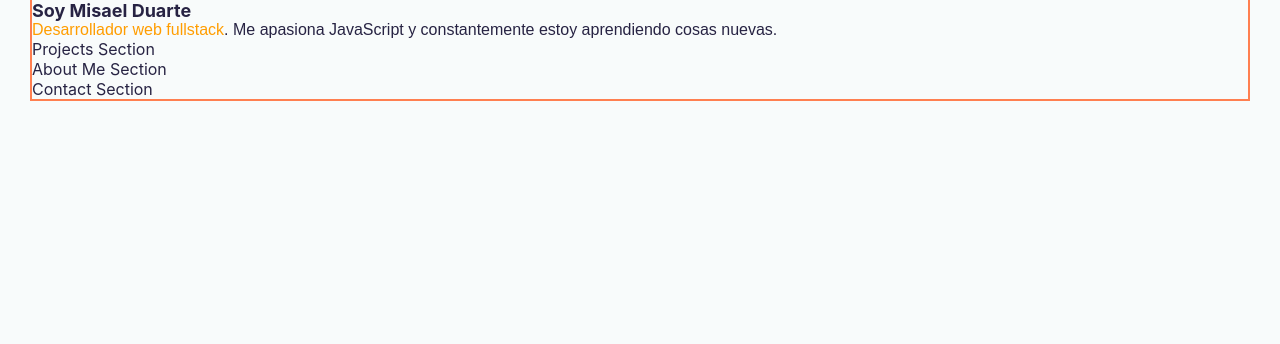
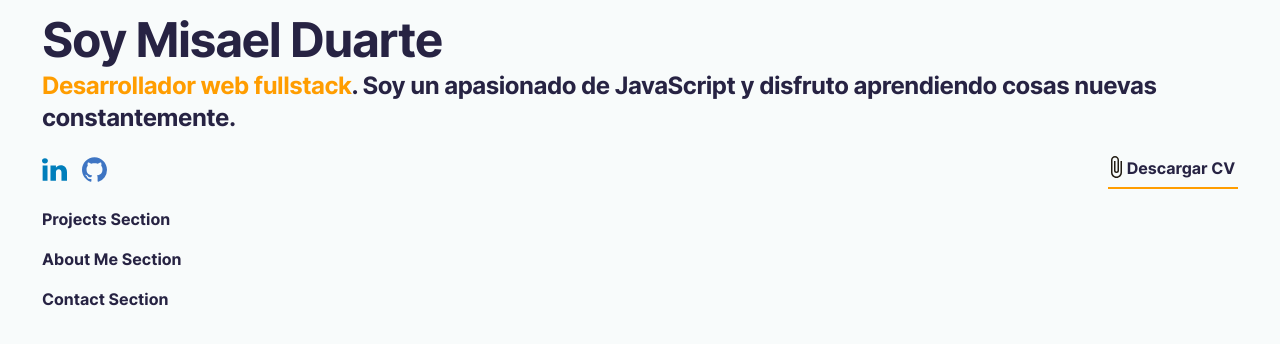
Before and after one commit to Snozin/portfolio, a React (Create React App) app: page / in a window 1280 px wide. Shown: the top 344 px of the page. Built offline with nearby package versions, Linux system fonts and the light colour scheme.

Commit message:
Versión inicial de hero con estilos

```diff
--- /dev/null
+++ b/src/components/icons/clip.js
@@ -0,0 +1,17 @@
+export default function SvgComponent(props) {
+  return (
+    <svg
+      width={11}
+      height={22}
+      viewBox="0 0 11 22"
+      fill="none"
+      xmlns="http://www.w3.org/2000/svg"
+      {...props}
+    >
+      <path
+        d="M9.5 5v11.5c0 2.21-1.79 4-4 4s-4-1.79-4-4V4a2.5 2.5 0 015 0v10.5c0 .55-.45 1-1 1s-1-.45-1-1V5H3v9.5a2.5 2.5 0 005 0V4c0-2.21-1.79-4-4-4S0 1.79 0 4v12.5C0 19.54 2.46 22 5.5 22s5.5-2.46 5.5-5.5V5H9.5z"
+        fill="#211B12"
+      />
+    </svg>
+  )
+}
--- /dev/null
+++ b/src/components/icons/github.js
@@ -0,0 +1,28 @@
+export default function Github(props) {
+  return (
+    <svg
+      width={24}
+      height={24}
+      viewBox="0 0 24 24"
+      fill="none"
+      xmlns="http://www.w3.org/2000/svg"
+      {...props}
+    >
+      <path
+        fillRule="evenodd"
+        clipRule="evenodd"
+        d="M12 .25C5.372.25 0 5.644 0 12.298c0 5.322 3.438 9.838 8.207
+          11.431.6.113.82-.261.82-.58l-.017-2.05c-3.338.729-4.043-1.614-4.043-1.614-.545-1.392-1.332-1.762-1.332-1.762-1.09-.748.083-.733.083-.733
+          1.204.085 1.837 1.242 1.837 1.242 1.071 1.841 2.809 1.31 3.493 1
+          .109-.778.42-1.31.762-1.612-2.665-.304-5.466-1.337-5.466-5.954
+          0-1.315.467-2.39 1.235-3.233-.123-.305-.535-1.53.117-3.188 0 0
+          1.008-.324 3.3 1.235.958-.268 1.984-.4 3.005-.406 1.019.005 2.046.139
+          3.004.406 2.29-1.559 3.296-1.235 3.296-1.235.655 1.659.244 2.883.12
+          3.188.77.843 1.233 1.918 1.233 3.233 0 4.628-2.805 5.647-5.478
+          5.945.43.372.814 1.107.814 2.231l-.015 3.305c0 .323.216.698.825.58A12.043
+          12.043 0 0024 12.297C24 5.644 18.627.25 12 .25z"
+        fill="#3E75C3"
+      />
+    </svg>
+  )
+}
--- /dev/null
+++ b/src/components/icons/index.js
@@ -0,0 +1,3 @@
+export { default as LinkedIn } from './linkedIn'
+export { default as Github } from './github'
+export { default as Clip } from './clip'
--- /dev/null
+++ b/src/components/icons/linkedIn.js
@@ -0,0 +1,23 @@
+export default function LinkedIn(props) {
+  return (
+    <svg
+      width={24}
+      height={22}
+      viewBox="0 0 24 22"
+      fill="none"
+      xmlns="http://www.w3.org/2000/svg"
+      {...props}
+    >
+      <path
+        fillRule="evenodd"
+        clipRule="evenodd"
+        d="M.606 7.087h4.677V21.91H.606V7.087zm2.22-1.853h-.034C1.098 5.234 0
+          4.1 0 2.664 0 1.2 1.13.091 2.857.091c1.726 0 2.787 1.106 2.821 2.57 0
+          1.435-1.095 2.573-2.853 2.573zM24 21.909h-5.306v-7.67c0-2.008-.83-3.378-2.654-3.378-1.396
+          0-2.172.925-2.534 1.816-.135.32-.112.766-.112 1.211v8.02H8.139V7.089h5.255v2.325c.31-1.017
+          1.99-2.468 4.67-2.468 3.324 0 5.936 2.131 5.936 6.722v8.242z"
+        fill="#007EBB"
+      />
+    </svg>
+  )
+}
--- a/src/components/layout/styledLayout.js
+++ b/src/components/layout/styledLayout.js
@@ -7,8 +7,8 @@ export const LayoutContainer = styled.div`
     'header'
     'main';
   width: 95vw;
+  min-width: 305px;
   margin: 0 auto;
-  outline: coral 2px solid;
 
   @media screen and (min-width: 768px) {
     grid-template-columns: repeat(2, 1fr);
--- a/src/components/main/hero/Hero.js
+++ b/src/components/main/hero/Hero.js
@@ -1,15 +1,45 @@
-import { HeroContainer, Title, Highlight, Intro } from "./styledHero";
+import {
+  HeroContainer,
+  Title,
+  Highlight,
+  Intro,
+  Links,
+  Social,
+  LogoBox,
+  Resume,
+  ClipBox,
+} from './styledHero'
+import { LinkedIn, Github, Clip } from '../../icons'
 
 export default function Hero() {
   return (
     <HeroContainer>
-      <Title>
-        soy misael duarte
-      </Title>
+      <Title>soy misael duarte</Title>
       <Intro>
-        <Highlight>Desarrollador web fullstack</Highlight>.
-        Me apasiona JavaScript y constantemente estoy aprendiendo cosas nuevas.
+        <Highlight>Desarrollador web fullstack</Highlight>. Soy un apasionado de
+        JavaScript y disfruto aprendiendo cosas nuevas constantemente.
       </Intro>
+      <Links>
+        <Social>
+          <LogoBox>
+            <a href="https://www.linkedin.com/in/misael-duarte/">
+              <LinkedIn width={25} height={25} />
+            </a>
+          </LogoBox>
+          <LogoBox>
+            <a href="https://github.com/Snozin">
+              <Github width={25} height={25} />
+            </a>
+          </LogoBox>
+        </Social>
+        <Resume>
+          {/* //TODO Implementar funcionalidad de descarga del CV */}
+          <ClipBox>
+            <Clip />
+          </ClipBox>
+          Descargar CV
+        </Resume>
+      </Links>
     </HeroContainer>
   )
 }
--- a/src/components/main/hero/styledHero.js
+++ b/src/components/main/hero/styledHero.js
@@ -1,19 +1,53 @@
 import styled from 'styled-components'
-import { Section } from '../../../styles/globalStyles'
+import { Section, BoxUnderlined } from '../../../styles/globalStyles'
 
 export const HeroContainer = styled(Section)`
-  /* background-color: aquamarine; */
+  /* background-color: green; */
 `
 
 export const Title = styled.h1`
   text-transform: capitalize;
-  font-size: large;
+  font-size: 3rem;
+  font-style: normal;
+  line-height: 60px;
+  letter-spacing: -0.03em;
+`
+
+export const Intro = styled.p`
+  font-size: 1.5rem;
+  font-style: normal;
+  line-height: 32px;
+  letter-spacing: -0.02em;
 `
 
 export const Highlight = styled.span`
   color: var(--primary-color);
 `
 
-export const Intro = styled.p`
-  font-family: Arial, Helvetica, sans-serif;
+export const Links = styled.div`
+  display: flex;
+  justify-content: space-between;
+  align-items: center;
+  margin-top: 15px;
 `
+
+export const Social = styled.div`
+  display: flex;
+  align-items: center;
+`
+export const LogoBox = styled.div`
+  width: 25px;
+  height: 25px;
+  &:first-of-type {
+    margin-right: 15px;
+  }
+`
+
+export const Resume = styled(BoxUnderlined)`
+  width: 130px;
+`
+
+export const ClipBox = styled.div`
+  margin-right: 5px;
+  height: 25px;
+`
--- a/src/styles/globalStyles.js
+++ b/src/styles/globalStyles.js
@@ -1,4 +1,6 @@
-import styled, { createGlobalStyle } from "styled-components";
+import styled, { createGlobalStyle } from 'styled-components'
+
+import Inter from '../assets/fonts/Inter-Bold.ttf'
 
 export const GlobalStyles = createGlobalStyle`
     * {
@@ -17,8 +19,9 @@ export const GlobalStyles = createGlobalStyle`
   }
 
   body {
+    font-family: 'Inter';
+    color: var(--text-color);
     background-color: var(--bg-color);
-    color: var(--text-color);
   }
 
   a {
@@ -35,8 +38,22 @@ export const GlobalStyles = createGlobalStyle`
   h1, h2, p {
     margin: 0;
   }
+
+  @font-face {
+    font-family: 'Inter';
+    src: url(${Inter});
+  }
 `
 
 export const Section = styled.section`
-  /* background-color: beige; */
+  padding: 10px;
 `
+
+export const BoxUnderlined = styled.div`
+  width: 50px;
+  height: 40px;
+  display: flex;
+  align-items: center;
+  justify-content: center;
+  border-bottom: 2px solid var(--primary-color);
+`
```
Also changed, not shown: src/assets/fonts/Inter-Bold.ttf (added).
